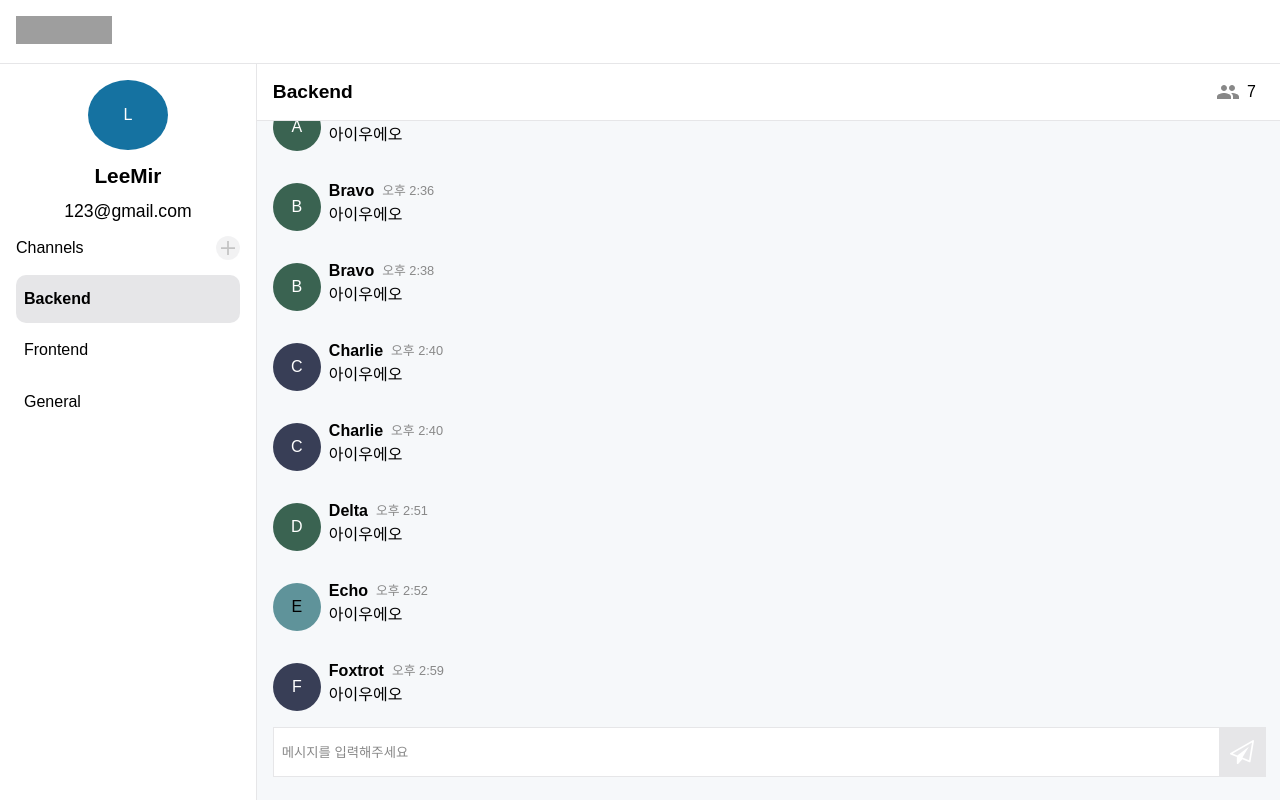
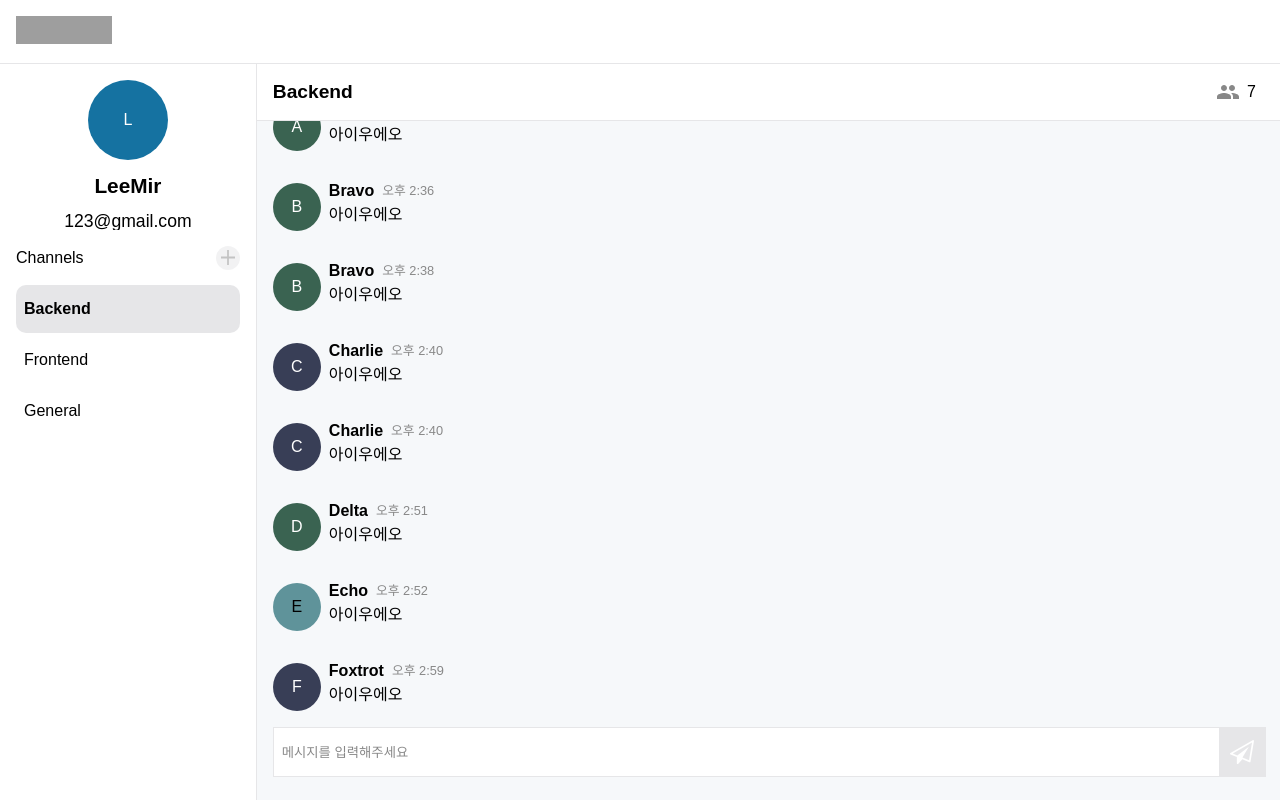
Before and after one commit to sally0226/swit-pilot-front, a React (Create React App) app: page /main in a window 1280 px wide. Built offline with nearby package versions, Linux system fonts and the light colour scheme; grey boxes are pictures that could not be loaded.

Commit message:
[Design] 프로필 아이콘 찌그러짐 방지
찌그러지지 않게함

```diff
--- a/src/components/Channels/ProfileCard/style.js
+++ b/src/components/Channels/ProfileCard/style.js
@@ -6,7 +6,8 @@ export const Wrapper = styled.div`
   align-items: center;
   justify-content: center;
   width: 100%;
-  height: 20%;
+  min-height: 20%;
+  overflow: hidden;
   gap: 1rem;
 `;
 
--- a/src/components/ProfileIcon/style.js
+++ b/src/components/ProfileIcon/style.js
@@ -10,6 +10,8 @@ export const Wrapper = styled.div`
   min-width: ${(props) => `${props.size}rem`};
   max-width: ${(props) => `${props.size}rem`};
   height: ${(props) => `${props.size}rem`};
+  min-height: ${(props) => `${props.size}rem`};
+  max-height: ${(props) => `${props.size}rem`};
   background-color: ${(props) => COLOR[props.color]};
   color: ${(props) => props.color > 4 ? '#FFFFFF' : '#000000'};
 `;
```
